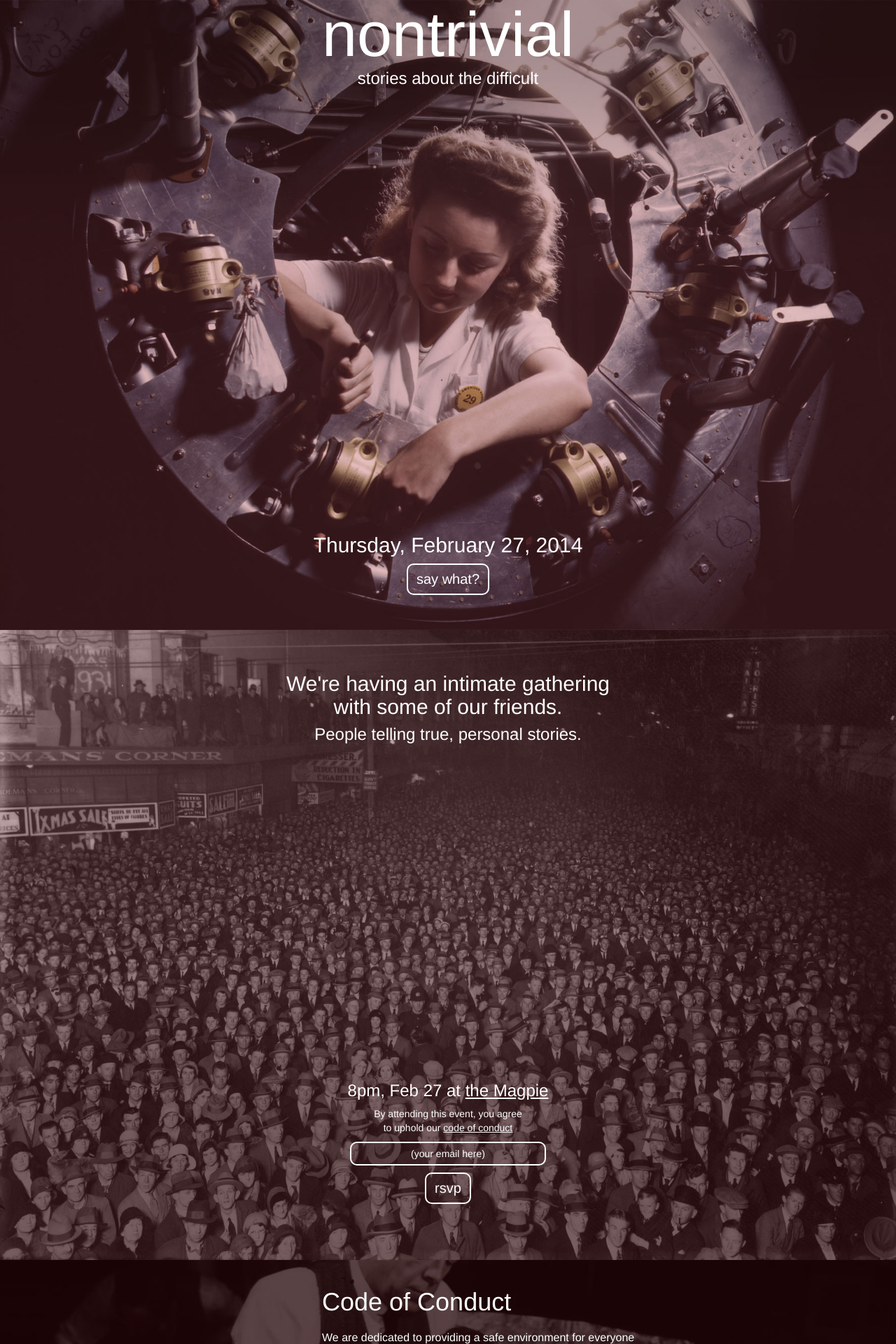
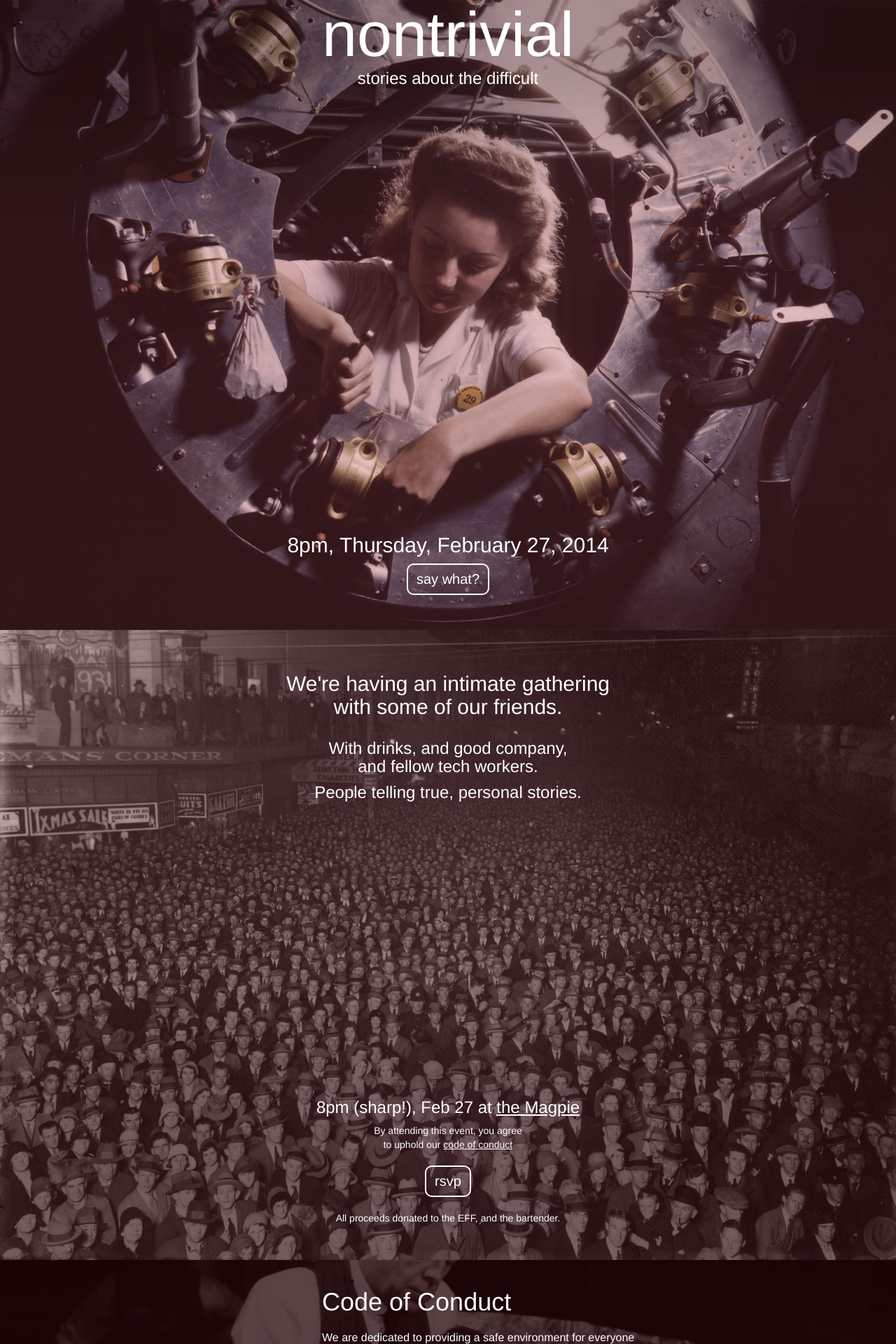
Before and after one commit to stateio/xvzf, a Jekyll site: the page sekkrit.html, which Jekyll copies as it is, in a window 1280 px wide. Shown: the top 1920 px of the page at 70% size. Built offline with Jekyll 4.4.1, drawn with Linux system fonts in a browser that asks for light colours; Markdown is read by kramdown in place of the engine named in the settings; a script that is not in the unit is left out; comment, search, counter and statistics services are not loaded.

Commit message:
Added guestlist.

```diff
--- a/css/style.css
+++ b/css/style.css
@@ -63,7 +63,7 @@
 
 #moreinfo #cta {
   width: 100%;
-  bottom: 80px;
+  bottom: 40px;
   position: absolute;
 }
 
--- /dev/null
+++ b/nontrivial.html
@@ -0,0 +1 @@
+sekkrit.html
--- a/sekkrit.html
+++ b/sekkrit.html
@@ -15,7 +15,7 @@
     <script src="https://oss.maxcdn.com/libs/html5shiv/3.7.0/html5shiv.js"></script>
     <script src="https://oss.maxcdn.com/libs/respond.js/1.3.0/respond.min.js"></script>
     <![endif]-->
-    <script src='https://cdn.firebase.com/v0/firebase.js'></script>
+    <!-- <script src='https://cdn.firebase.com/v0/firebase.js'></script> -->
 
 
   </head>
@@ -27,7 +27,7 @@
         <h3>stories about the difficult</h3>
       </header>
       <footer>
-        <h2>Thursday, February 27, 2014</h2>
+        <h2>8pm, Thursday, February 27, 2014</h2>
         <button id="moar" class="btn btn-default rsvp">say what?</button>
       </footer>
     </div>
@@ -35,18 +35,24 @@
     <div id="moreinfo">
       <header>
         <h2>We're having an intimate gathering<br/>with some of our friends.</h2>
+        <br/>
+        <h3>With drinks, and good company,<br/> and fellow tech workers.</h3>
         <h3>People telling true, personal stories.</h3>
       </header>
 
       <div id="cta" class="container">
-        <h3>8pm, Feb 27 at <a href="https://maps.google.ca/maps?q=Magpie+Taproom,+Dundas+Street+West,+Toronto,+ON&hl=en&sll=43.651557,-79.409214&sspn=0.009704,0.019376&oq=Magpie+Taproom,+Toronto&t=h&gl=ca&z=16&iwloc=A">the Magpie</a></h3>
+        <h3>8pm (sharp!), Feb 27 at <a href="https://maps.google.ca/maps?q=Magpie+Taproom,+Dundas+Street+West,+Toronto,+ON&hl=en&sll=43.651557,-79.409214&sspn=0.009704,0.019376&oq=Magpie+Taproom,+Toronto&t=h&gl=ca&z=16&iwloc=A">the Magpie</a></h3>
         <div class="row">
           <div class="col-md-4 col-md-offset-4">
             <p>By attending this event, you agree<br/>to uphold our <a class="coc" href="#coc">code of conduct</a></p>
-            <form role="form">
-              <input type="email" class="form-control" id="email" placeholder="(your email here)">
-              <button type="submit" class="btn btn-default rsvp">rsvp</button>
-            </form>
+            <button class="btn btn-default rsvp guestlist-event-229467" href="#">rsvp</button>
+            <br/>
+            <br/>
+            <p>All proceeds donated to the EFF, and the bartender.</p>
+            <!-- <form role="form"> -->
+            <!--   <input type="email" class="form&#45;control" id="email" placeholder="(your email here)"> -->
+            <!--   <button type="submit" class="btn btn&#45;default rsvp">rsvp</button> -->
+            <!-- </form> -->
           </div>
         </div>
 
@@ -81,20 +87,21 @@
     <!-- Include all compiled plugins (below), or include individual files as needed -->
     <script src="js/bootstrap.min.js"></script>
 
+    <script type="text/javascript" src="https://guestlistapp.com/javascripts/guestlist-embed.js"></script>
     <script>
-      var myDataRef = new Firebase('https://xvzf.firebaseio.com/');
+      // var myDataRef = new Firebase('https://xvzf.firebaseio.com/');
 
-      $('form').submit(function(e) {
-        email = $(this).children("input").val();
-        if (email) {
-          myDataRef.child("nontrivial").push(email);
-          $(this).children("input").val("Sweet. We'll holler at you.");
-          $(this).children("input").css("text-align", "center");
-          $(this).children("input").prop('disabled', 'disabled');
-          $(this).children("button").prop('disabled', 'disabled');
-        }
-        return false;
-      });
+      // $('form').submit(function(e) {
+      //   email = $(this).children("input").val();
+      //   if (email) {
+      //     myDataRef.child("nontrivial").push(email);
+      //     $(this).children("input").val("Sweet. We'll holler at you.");
+      //     $(this).children("input").css("text-align", "center");
+      //     $(this).children("input").prop('disabled', 'disabled');
+      //     $(this).children("button").prop('disabled', 'disabled');
+      //   }
+      //   return false;
+      // });
 
 
       var _gaq = _gaq || [];
```
